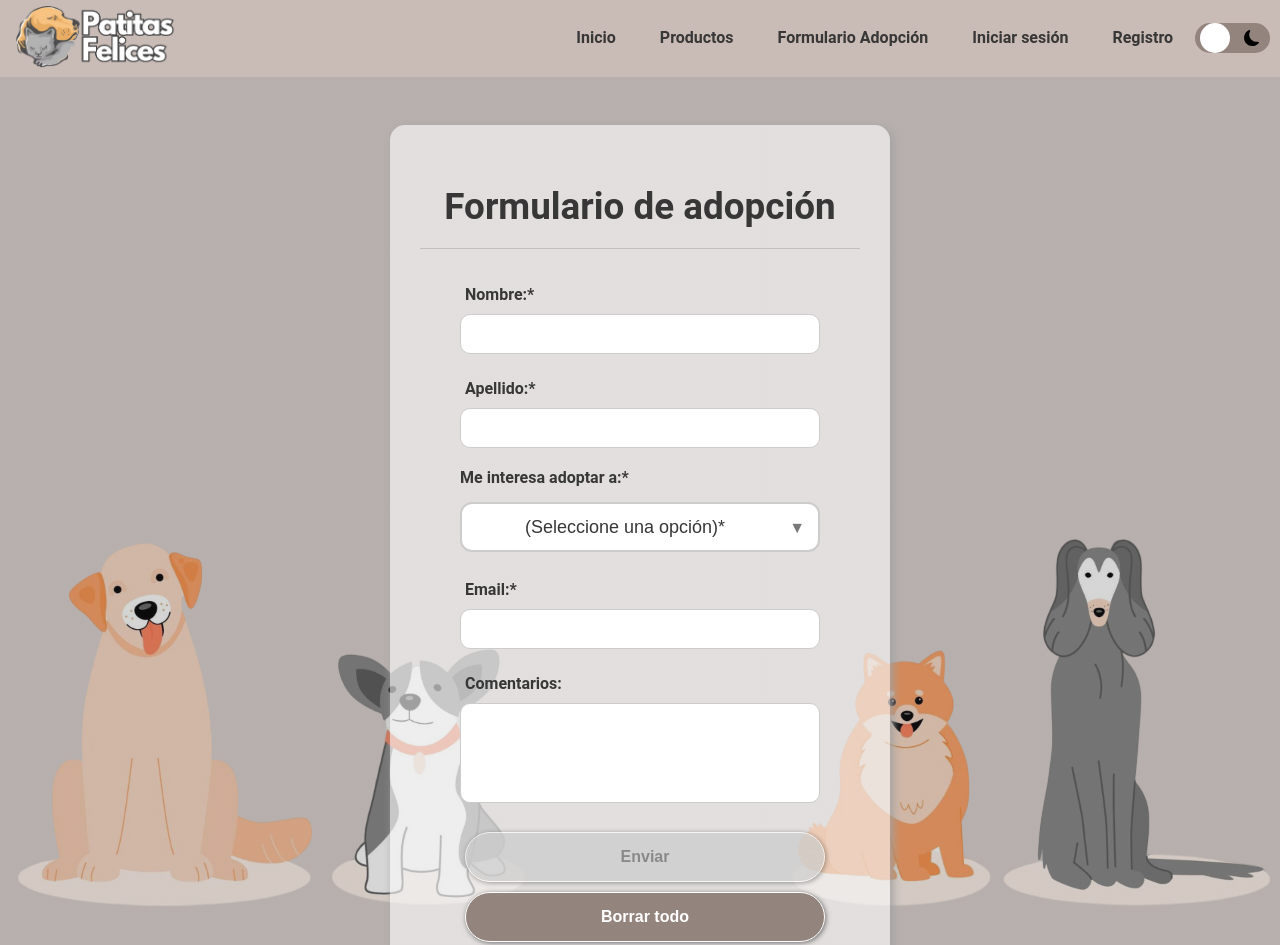
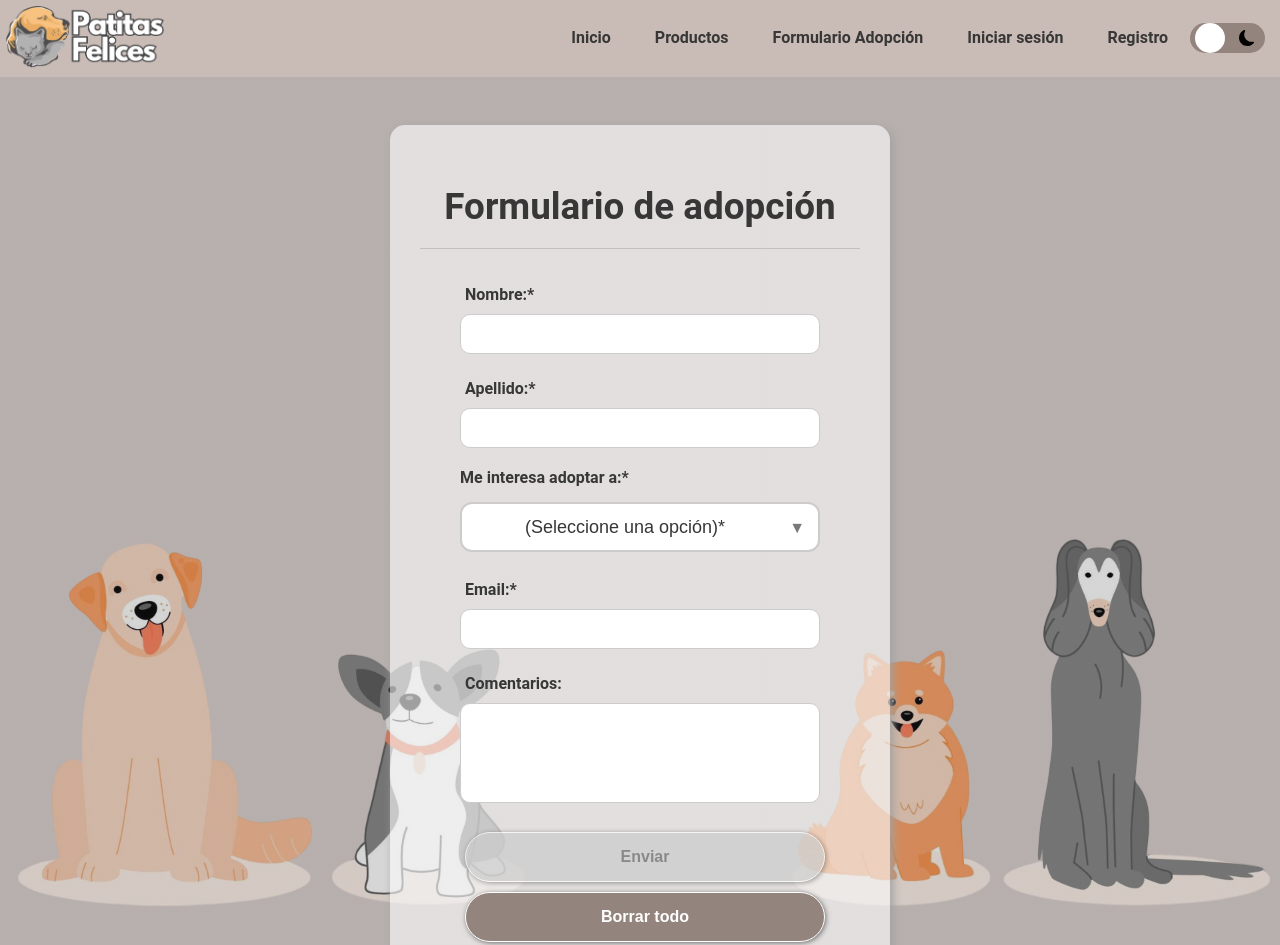
Before and after one commit to gabitacai/Patitas-Felices-Adopciones, a plain HTML site: page form.html in a window 1280 px wide. Shown: the top 945 px of the page. Drawn offline with Linux system fonts and the light colour scheme.

Commit message:
pequeño cambio

```diff
--- a/css/style.css
+++ b/css/style.css
@@ -64,7 +64,6 @@ header .container-header {
   flex-direction: row;
   align-items: center;
   justify-content: space-between;
-  margin-inline: 10px;
 }
 
 .container-header img {
@@ -596,7 +595,6 @@ footer .container {
       flex-direction: row;
       position: static;
       background: none;
-      padding: 0;
     }
 
     .menu a {
@@ -611,12 +609,6 @@ footer .container {
 
   header .logo-texto {
       display: none;
-  }
-
-  header nav {
-      flex-direction: row;
-      padding-bottom: 0;
-      padding-right: 20px;
   }
 
   #hero h1 {
```
Also changed, not shown: form.html (+5 -8 lines).
